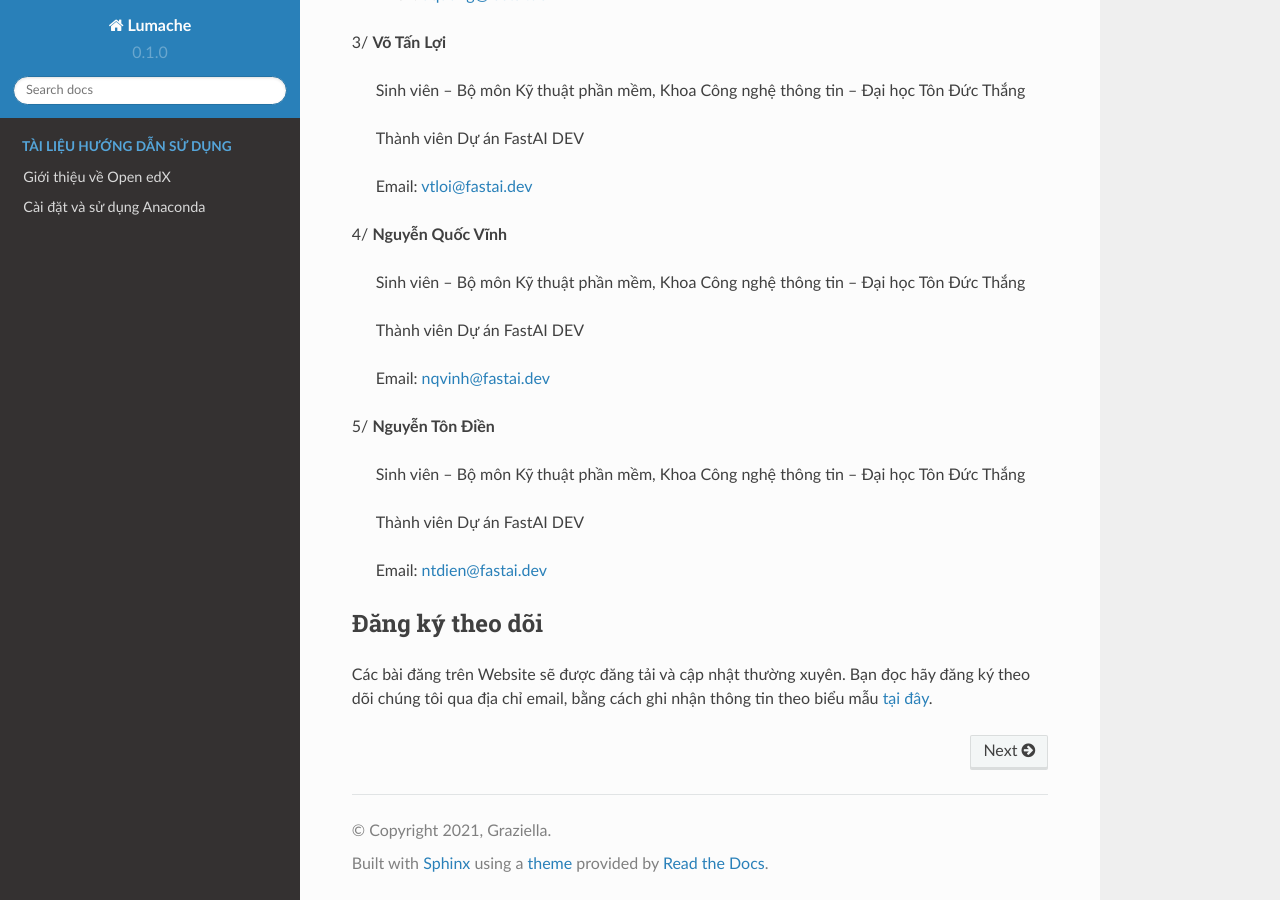
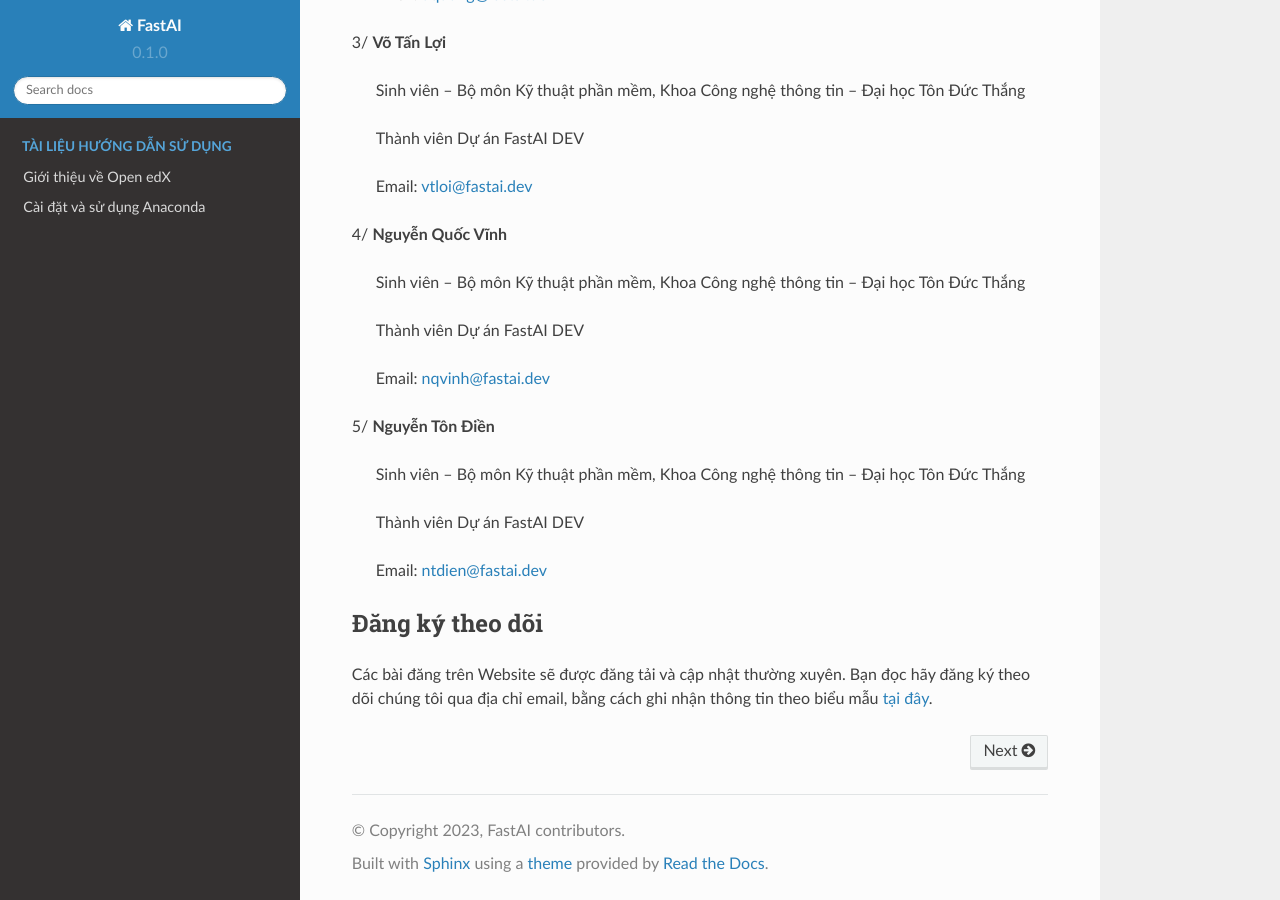
Before and after one commit to duonghuuphuc/edx-tut-v1, a Sphinx documentation site: the page built from docs/source/index.rst, in a window 1280 px wide and 900 px high, scrolled down 1942 px. Built offline with Sphinx 7.4.7 and the Read the Docs theme 2.0.0, drawn with Linux system fonts in a browser that asks for light colours.

Commit message:
edit conf.py

```diff
--- a/docs/source/conf.py
+++ b/docs/source/conf.py
@@ -2,9 +2,9 @@
 
 # -- Project information
 
-project = 'Lumache'
-copyright = '2021, Graziella'
-author = 'Graziella'
+project = 'FastAI'
+copyright = '2023, FastAI contributors'
+author = 'FastAI contributors'
 
 release = '0.1'
 version = '0.1.0'
```
